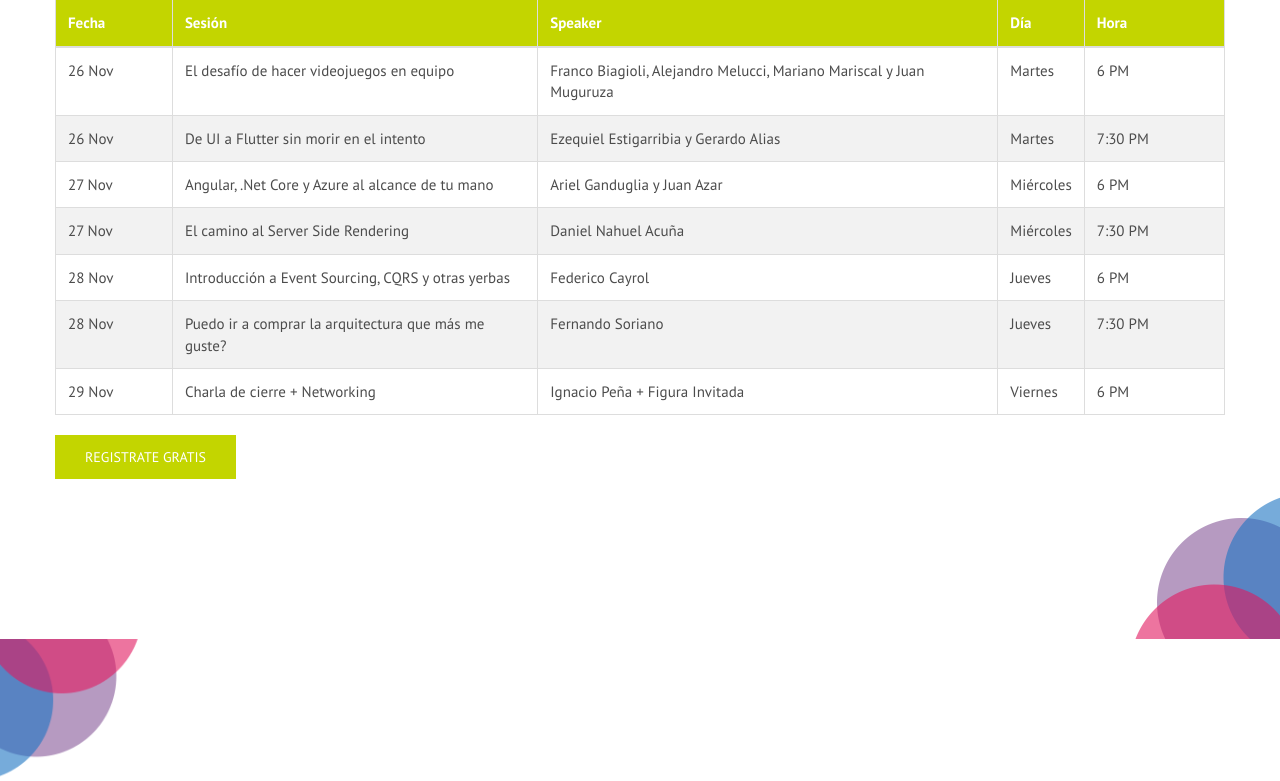
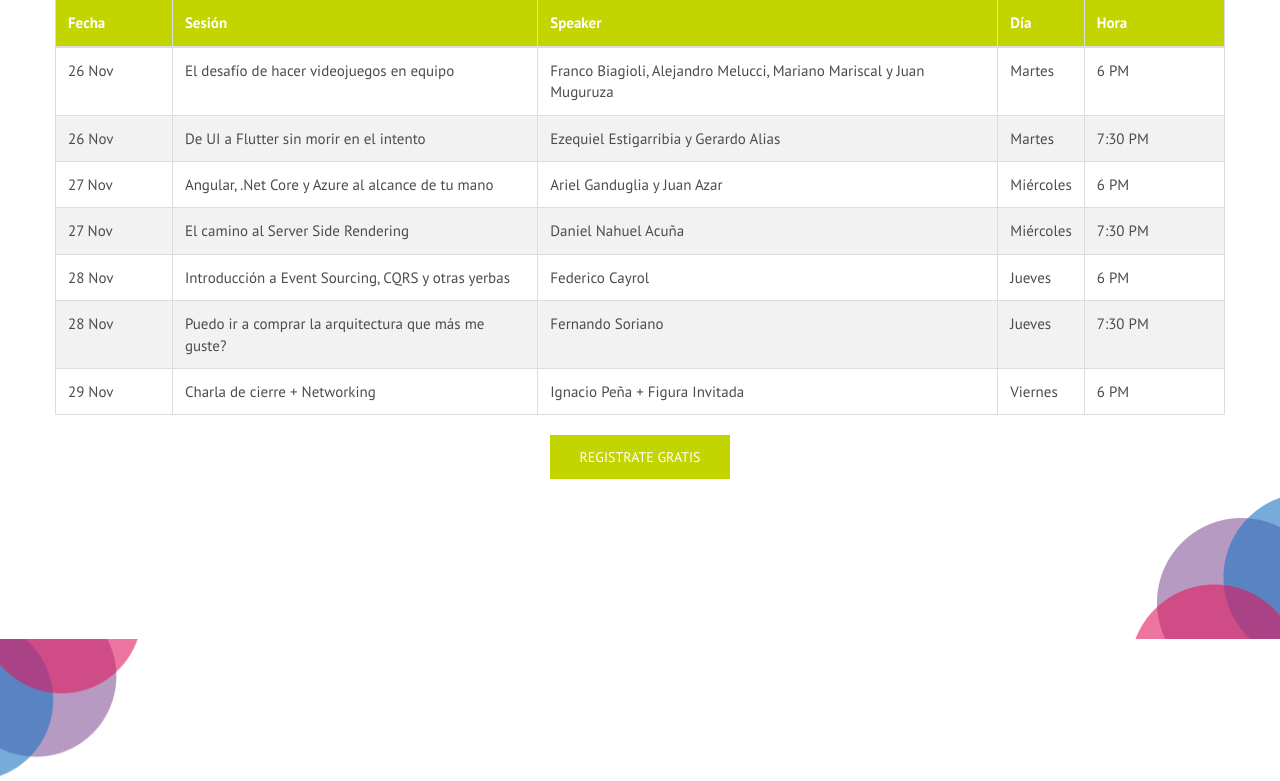
Before and after one commit to sebadlf/devweek, a PHP site: page / in a window 1280 px wide. Shown: the part 4066-4847 px from the top of the page. Run offline with PHP 8.4, Linux system fonts and the light colour scheme; some libraries are stand-ins or nearby versions.

Commit message:
centering cta btn in program

```diff
--- a/css/style.css
+++ b/css/style.css
@@ -904,7 +904,9 @@ img {
 .table-row-bg {
     background: #f2f2f2;
 }
-
+.schedule-cta {
+    text-align: center;
+}
 
 /*--------------------------------
     10. Venue CSS Start
--- a/index.html
+++ b/index.html
@@ -550,7 +550,9 @@ Actualmente trabaja ayudando a las empresas a adoptar una mentalidad de cambio y
                         </tbody>
                     </table>
                 </div>
-                <a href="https://bit.ly/34aV0OC" class="btn btn-default my-btn btn-color joinbtn" type="submit">Registrate Gratis</a>
+                <div class="schedule-cta">
+                 <a href="https://bit.ly/34aV0OC" class="btn btn-default my-btn btn-color joinbtn" type="submit">Registrate Gratis</a>
+                </div>
             </div>
         </div>
     </section>
```
